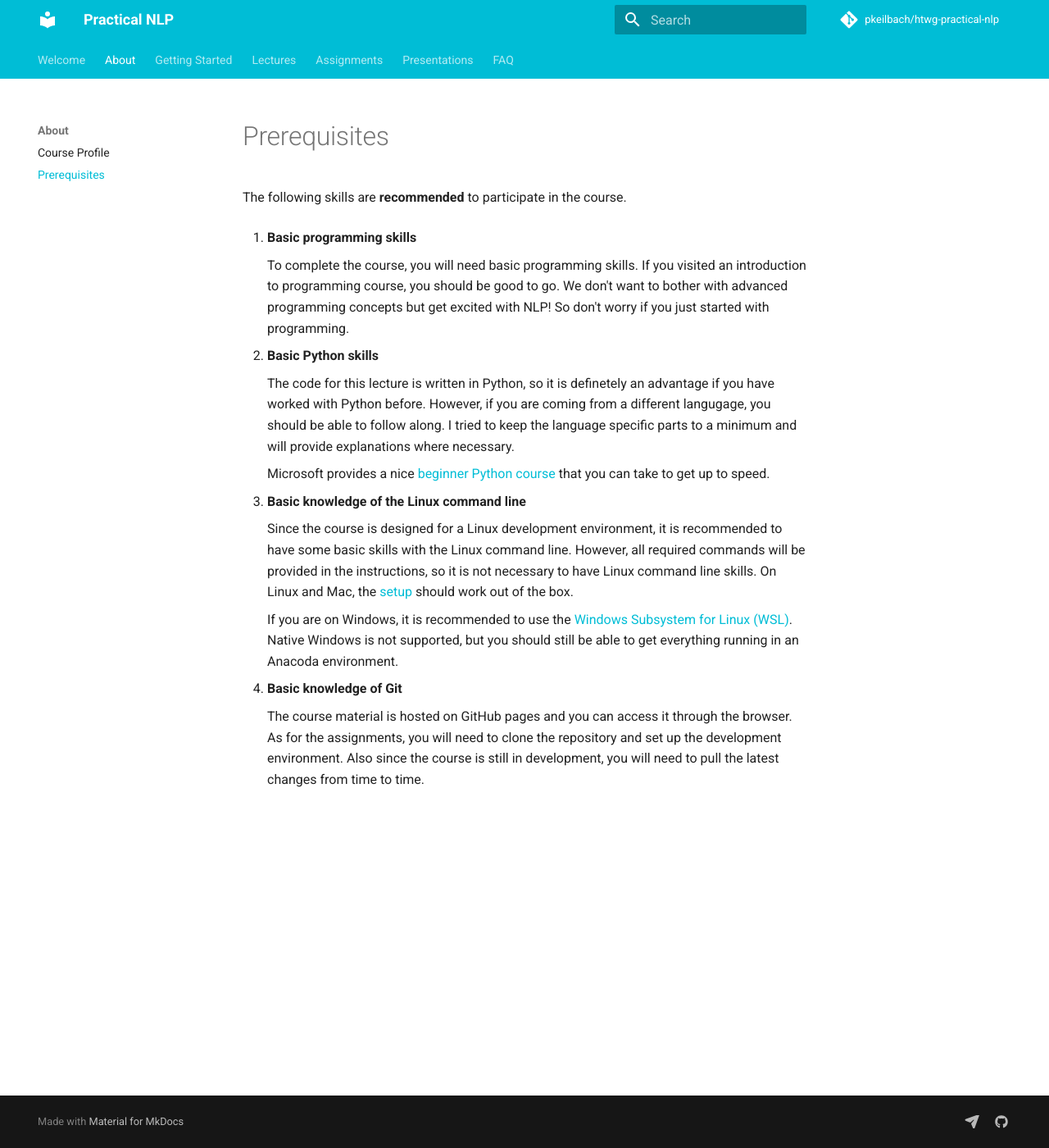
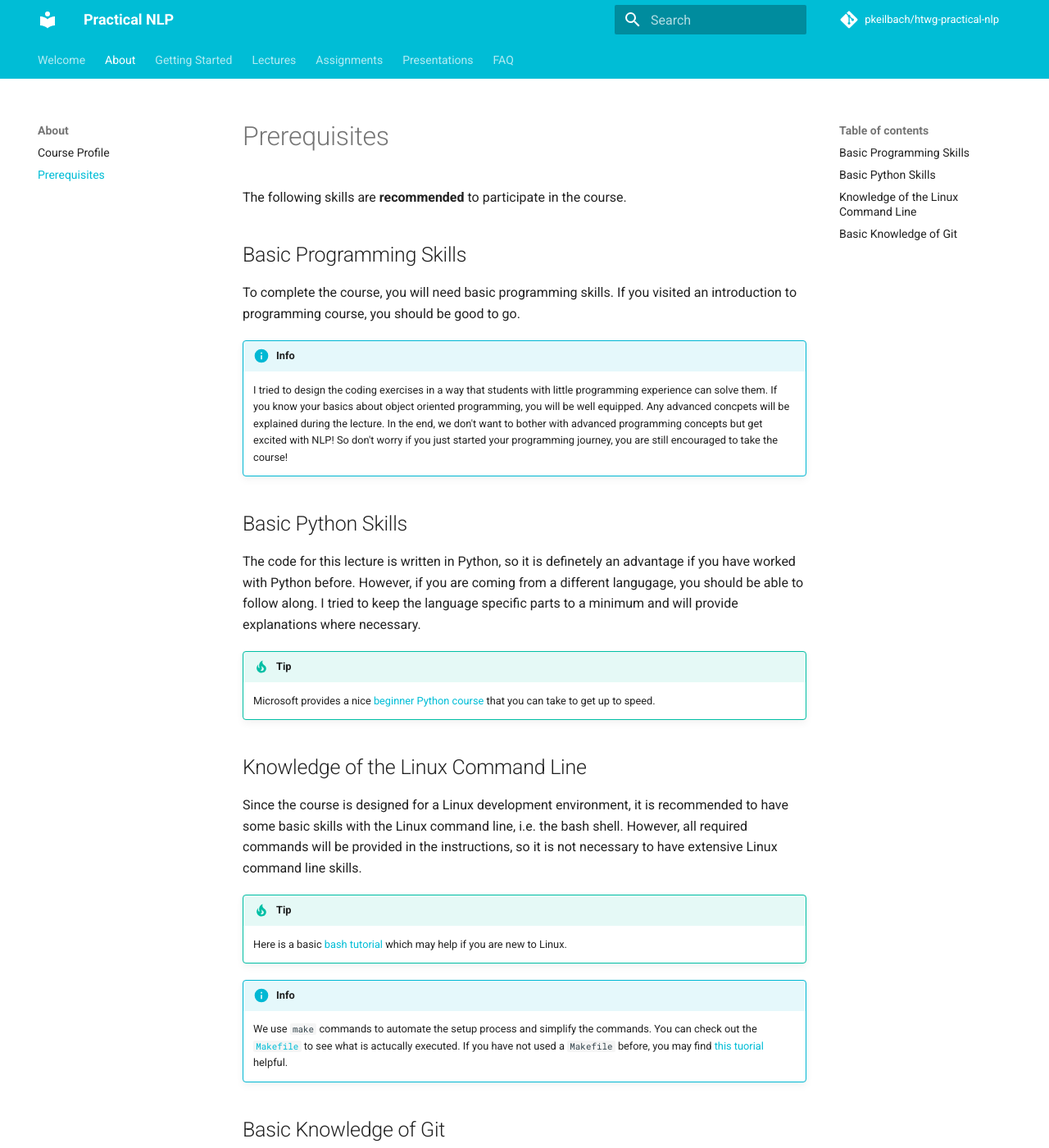
Before and after one commit to pkeilbach/htwg-practical-nlp, an MkDocs documentation site: the page built from docs/about/prerequisites.md, in a window 1280 px wide and 1400 px high. Shown: the whole window at 82% size. Built offline with MkDocs 1.6.1 and Material for MkDocs 9.7.7, drawn with Linux system fonts in a browser that asks for light colours; comment, search, counter and statistics services are not loaded; some of the changed text lies outside the part shown.

Commit message:
update prerequisites

```diff
--- a/docs/about/prerequisites.md
+++ b/docs/about/prerequisites.md
@@ -2,32 +2,48 @@
 
 The following skills are **recommended** to participate in the course.
 
-1.  **Basic programming skills**
+## Basic Programming Skills
 
-    To complete the course, you will need basic programming skills.
-    If you visited an introduction to programming course, you should be good to go.
-    We don't want to bother with advanced programming concepts but get excited with NLP!
-    So don't worry if you just started with programming.
+To complete the course, you will need basic programming skills.
+If you visited an introduction to programming course, you should be good to go.
 
-2.  **Basic Python skills**
+!!! info
 
-    The code for this lecture is written in Python, so it is definetely an advantage if you have worked with Python before.
-    However, if you are coming from a different langugage, you should be able to follow along.
-    I tried to keep the language specific parts to a minimum and will provide explanations where necessary.
+    I tried to design the coding exercises in a way that students with little programming experience can solve them.
+    If you know your basics about object oriented programming, you will be well equipped.
+    Any advanced concpets will be explained during the lecture.
+    In the end, we don't want to bother with advanced programming concepts but get excited with NLP!
+    So don't worry if you just started your programming journey, you are still encouraged to take the course!
+
+## Basic Python Skills
+
+The code for this lecture is written in Python, so it is definetely an advantage if you have worked with Python before.
+However, if you are coming from a different langugage, you should be able to follow along.
+I tried to keep the language specific parts to a minimum and will provide explanations where necessary.
+
+!!! tip
 
     Microsoft provides a nice [beginner Python course](https://learn.microsoft.com/en-us/training/paths/beginner-python/) that you can take to get up to speed.
 
-3.  **Basic knowledge of the Linux command line**
+## Knowledge of the Linux Command Line
 
-    Since the course is designed for a Linux development environment, it is recommended to have some basic skills with the Linux command line.
-    However, all required commands will be provided in the instructions, so it is not necessary to have Linux command line skills.
-    On Linux and Mac, the [setup](../getting_started.md) should work out of the box.
+Since the course is designed for a Linux development environment, it is recommended to have some basic skills with the Linux command line, i.e. the bash shell.
+However, all required commands will be provided in the instructions, so it is not necessary to have extensive Linux command line skills.
 
-    If you are on Windows, it is recommended to use the [Windows Subsystem for Linux (WSL)](https://learn.microsoft.com/en-us/windows/wsl/).
-    Native Windows is not supported, but you should still be able to get everything running in an Anacoda environment.
+!!! tip
 
-4.  **Basic knowledge of Git**
+    Here is a basic [bash tutorial](https://learn.microsoft.com/en-us/training/modules/bash-introduction/) which may help if you are new to Linux.
 
-    The course material is hosted on GitHub pages and you can access it through the browser.
-    As for the assignments, you will need to clone the repository and set up the development environment.
-    Also since the course is still in development, you will need to pull the latest changes from time to time.
+!!! info
+
+    We use `make` commands to automate the setup process and simplify the commands. You can check out the [`Makefile`](https://github.com/pkeilbach/htwg-practical-nlp/blob/main/Makefile) to see what is actucally executed. If you have not used a `Makefile` before, you may find [this tuorial](https://makefiletutorial.com/) helpful.
+
+## Basic Knowledge of Git
+
+The course material is hosted on GitHub pages and you can access it through the browser.
+As for the assignments, you will need to clone the repository and set up the development environment.
+Since the course is under continuous development, you will need to pull the latest changes from time to time.
+
+!!! tip
+
+    Here is a [Git tutorial](https://learn.microsoft.com/en-us/training/paths/intro-to-vc-git/) that you should complete in case you have not worked with git before. If you are new to GitHub, you might want to check out [this module](https://learn.microsoft.com/en-us/training/modules/introduction-to-github/).
```
